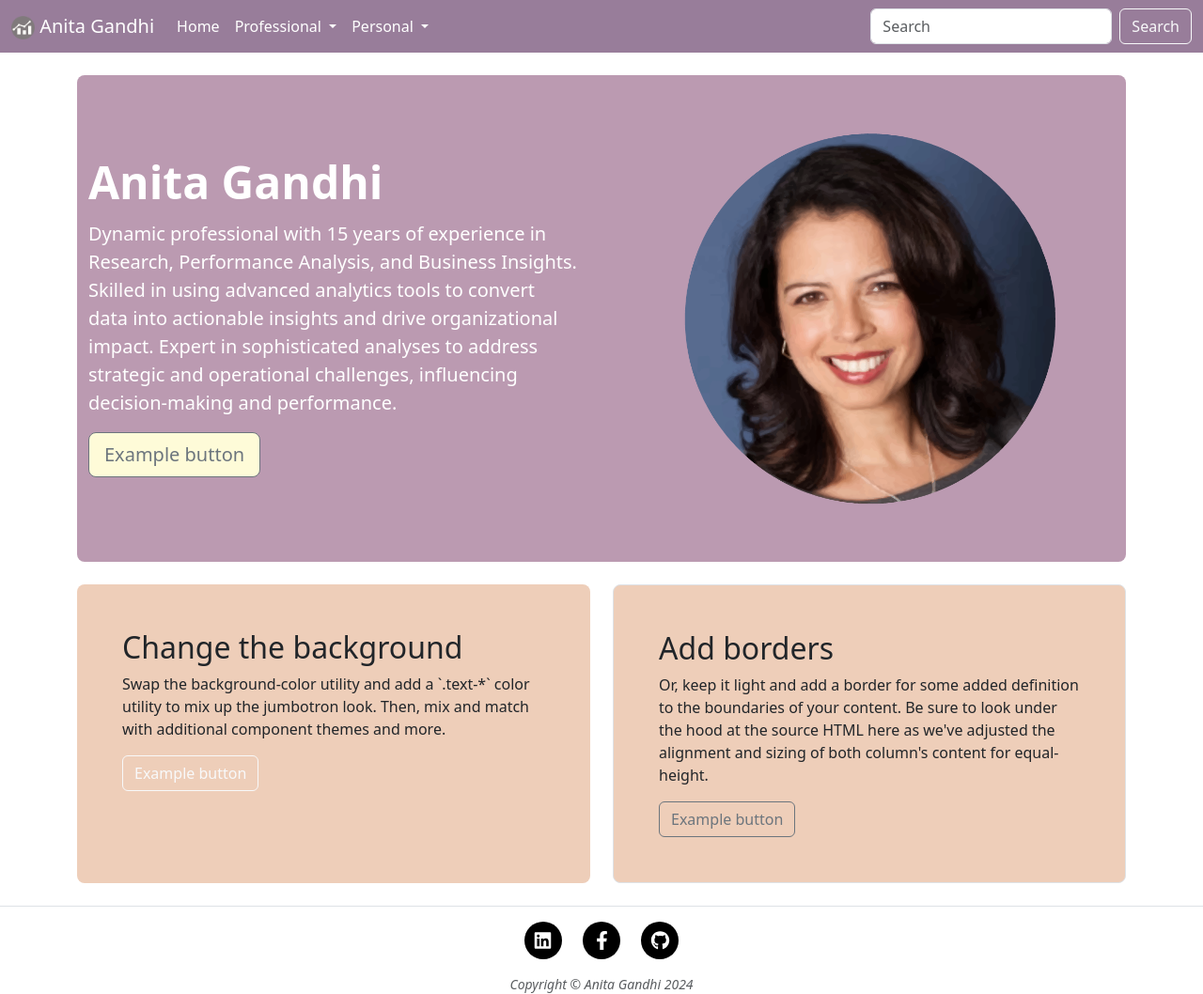
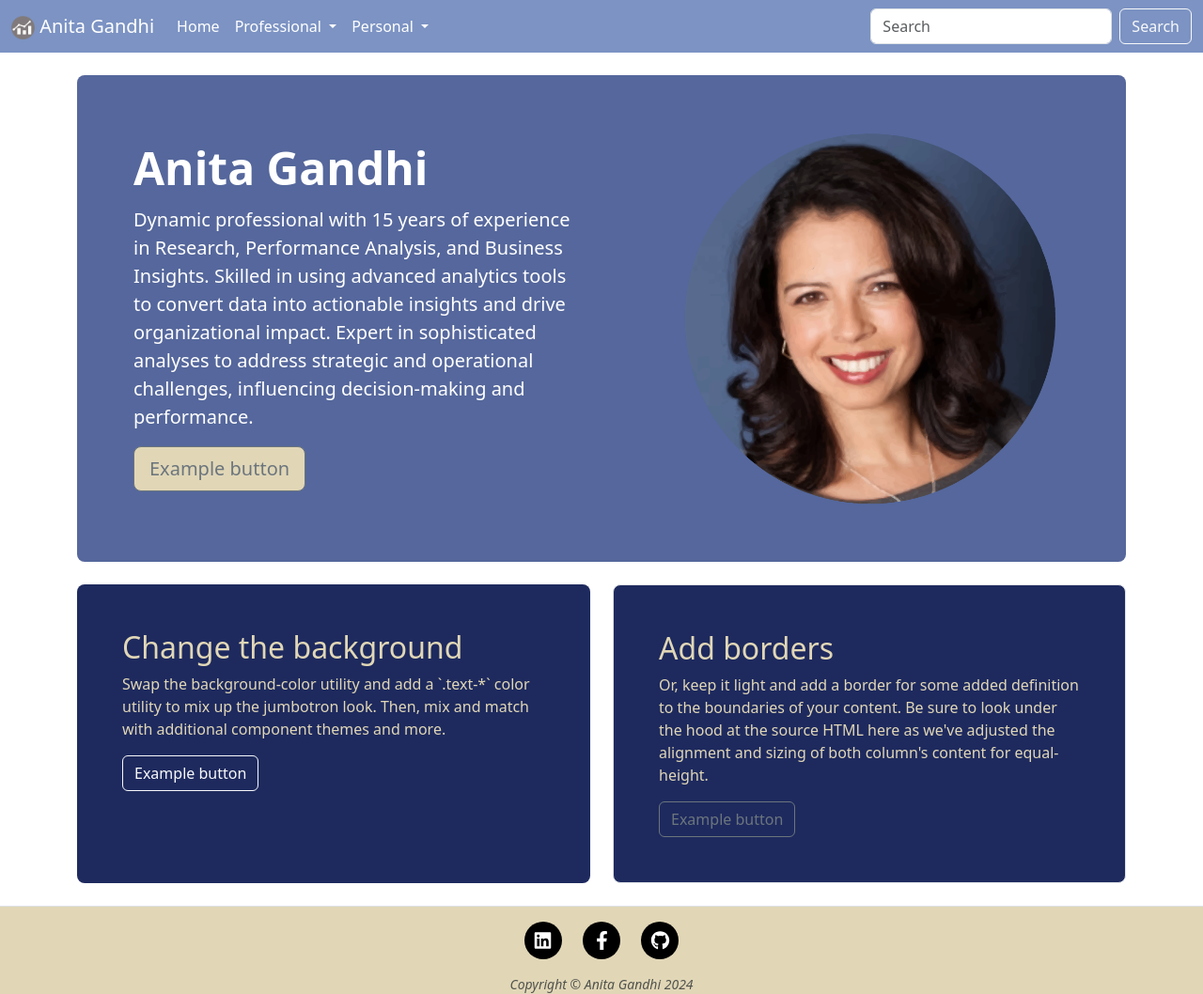
Before and after one commit to 999Anita999/website, a Flask app: page /experience in a window 1280 px wide. Shown: the whole page at 94% size. Run offline with Flask 3, Linux system fonts and the light colour scheme; some libraries are stand-ins or nearby versions; some web fonts are replaced.

Commit message:
Change color pallet; set debug to false

```diff
--- a/main.py
+++ b/main.py
@@ -6,6 +6,7 @@ app = Flask(__name__)
 
 this_year = date.today().year
 
+# Note: color pallet https://colorhunt.co/palette/7c93c355679c1e2a5ee1d7b7
 
 @app.route("/")
 def home_page():
@@ -53,4 +54,4 @@ def football():
 
 
 if __name__ == "__main__":
-    app.run(debug=True)
+    app.run(debug=False)
--- a/templates/experience.html
+++ b/templates/experience.html
@@ -4,20 +4,20 @@
 
 <main>
   <div class="container py-4">
-    <div class="mb-4 rounded-3" style="background-color: rgb(187, 154, 177);">
+    <div class="mb-4 rounded-3" style="background-color: rgb(85, 103, 156);">
       <div class="container-fluid py-5">
         <div class="row flex-lg-row-reverse align-items-center g-5 py-1">
           <div class="col-10 col-sm-8 col-lg-6">
             <img src="/static/assets/anita_circle2.png" class="d-block mx-lg-auto img-fluid" alt="Anita Gandhi" width="400" loading="lazy">
           </div>
         <div class="col-lg-6">
-          <h1 class="display-5 fw-bold text-white lh-1 mb-3">Anita Gandhi</h1>
-          <p class="lead text-white">Dynamic professional with 15 years of experience in Research,
+          <h1 class="display-5 fw-bold text-white lh-1 mb-3 ms-5">Anita Gandhi</h1>
+          <p class="lead text-white ms-5">Dynamic professional with 15 years of experience in Research,
             Performance Analysis, and Business Insights. Skilled in using advanced analytics tools
             to convert data into actionable insights and drive organizational impact.
             Expert in sophisticated analyses to address strategic and operational challenges,
             influencing decision-making and performance.</p>
-            <button class="btn btn-secondary btn-lg text-secondary" style="background-color: rgb(254, 251, 216);" type="button">Example button</button>
+            <button class="btn btn-secondary btn-lg text-secondary ms-5" style="background-color: rgb(225, 215, 183);" type="button">Example button</button>
         </div>
       </div>
      </div>
@@ -25,14 +25,14 @@
 
     <div class="row align-items-md-stretch">
       <div class="col-md-6">
-        <div class="h-100 p-5 rounded-3" style="background-color: rgb(238, 206, 185);">
+        <div class="h-100 p-5 rounded-3" style="background-color: rgb(30, 42, 94); color: rgb(225, 215, 183)">
           <h2>Change the background</h2>
           <p>Swap the background-color utility and add a `.text-*` color utility to mix up the jumbotron look. Then, mix and match with additional component themes and more.</p>
           <button class="btn btn-outline-light" type="button">Example button</button>
         </div>
       </div>
       <div class="col-md-6">
-        <div class="h-100 p-5 border rounded-3" style="background-color: rgb(238, 206, 185);">
+        <div class="h-100 p-5 border rounded-3" style="background-color: rgb(30, 42, 94); color: rgb(225, 215, 183)">
           <h2>Add borders</h2>
           <p>Or, keep it light and add a border for some added definition to the boundaries of your content. Be sure to look under the hood at the source HTML here as we've adjusted the alignment and sizing of both column's content for equal-height.</p>
           <button class="btn btn-outline-secondary" type="button">Example button</button>
--- a/templates/footer.html
+++ b/templates/footer.html
@@ -1,5 +1,5 @@
         <!-- Footer-->
-        <footer class="border-top">
+        <footer class="border-top"  style="background-color: rgb(225, 215, 183);">
             <div class="container px-4 px-lg-5">
                 <p></p>
                 <div class="row gx-4 gx-lg-5 justify-content-center">
--- a/templates/header.html
+++ b/templates/header.html
@@ -16,7 +16,7 @@
         <link href="{{ url_for('static', filename='css/bootstrap.css') }}" rel="stylesheet" />
     </head>
     <body>
-      <nav class="navbar navbar-expand-lg" style="background-color: rgb(152, 125, 154);">
+      <nav class="navbar navbar-expand-lg" style="background-color: rgb(124, 147, 195);">
         <div class="container-fluid">
           <a class="navbar-brand text-white" href="{{ url_for('home_page') }}"><img src="/static/assets/analytic-icon-grey.png" height="25" alt="Analytics"> Anita Gandhi</a>
           <button class="navbar-toggler" type="button" data-bs-toggle="collapse" data-bs-target="#navbarSupportedContent" aria-controls="navbarSupportedContent" aria-expanded="false" aria-label="Toggle navigation">
@@ -44,6 +44,7 @@
                   <li><a class="dropdown-item" href="{{ url_for('travel') }}">Travel</a></li>
                   <li><a class="dropdown-item" href="{{ url_for('projects') }}">Projects</a></li>
                   <li><a class="dropdown-item" href="{{ url_for('chiefs') }}">Chiefs</a></li>
+                   <li><a class="dropdown-item" href="{{ url_for('football') }}">Football Data</a></li>
                   <li><hr class="dropdown-divider"></li>
                   <li><a class="dropdown-item" href="#">Family</a></li>
                 </ul>
@@ -51,7 +52,8 @@
             </ul>
 <!--              TODO: make the search bar work-->
             <form class="d-flex" role="search">
-              <input class="form-control me-2" type="search" placeholder="Search" aria-label="Search">
+              <input class="form-control me-2" type="search"
+                     placeholder="Search" aria-label="Search">
               <button class="btn btn-outline-light" type="submit">Search</button>
             </form>
           </div>
--- a/templates/index.html
+++ b/templates/index.html
@@ -8,15 +8,15 @@
         <img src="/static/assets/anita_circle.png" class="d-block mx-lg-auto img-fluid" alt="Anita Gandhi" width="400" loading="lazy">
       </div>
       <div class="col-lg-6">
-        <h1 class="display-5 fw-bold text-body-emphasis lh-1 mb-3">Anita Gandhi</h1>
-        <p class="lead">Dynamic professional with 15 years of experience in Research,
+        <h1 class="display-5 fw-bold lh-1 mb-3" style="color: rgb(30, 42, 94)">Anita Gandhi</h1>
+        <p class="lead" style="color: rgb(30, 42, 94)">Dynamic professional with 15 years of experience in Research,
           Performance Analysis, and Business Insights. Skilled in using advanced analytics tools
           to convert data into actionable insights and drive organizational impact.
           Expert in sophisticated analyses to address strategic and operational challenges,
           influencing decision-making and performance.</p>
         <div class="d-grid gap-2 d-md-flex justify-content-md-start">
 <!--          TODO: change the link in the "Professional" button to go to experience once you've done that page-->
-          <a href="{{ url_for('portfolio') }}" class="btn btn-lg px-4 me-md-2" style="background-color: rgb(187, 154, 177);">Professional</a>
+          <a href="{{ url_for('portfolio') }}" class="btn btn-lg px-4 me-md-2 text-white" style="background-color: rgb(85, 103, 156);">Professional</a>
           <a href="{{ url_for('personal') }}" class="btn btn-outline-secondary btn-lg px-4 me-md-2">Personal</a>
         </div>
       </div>
```
Also changed, not shown: templates/home_personal.html (+4 -4 lines), templates/portfolio.html (+4 -4 lines), templates/travel.html (+4 -4 lines).
